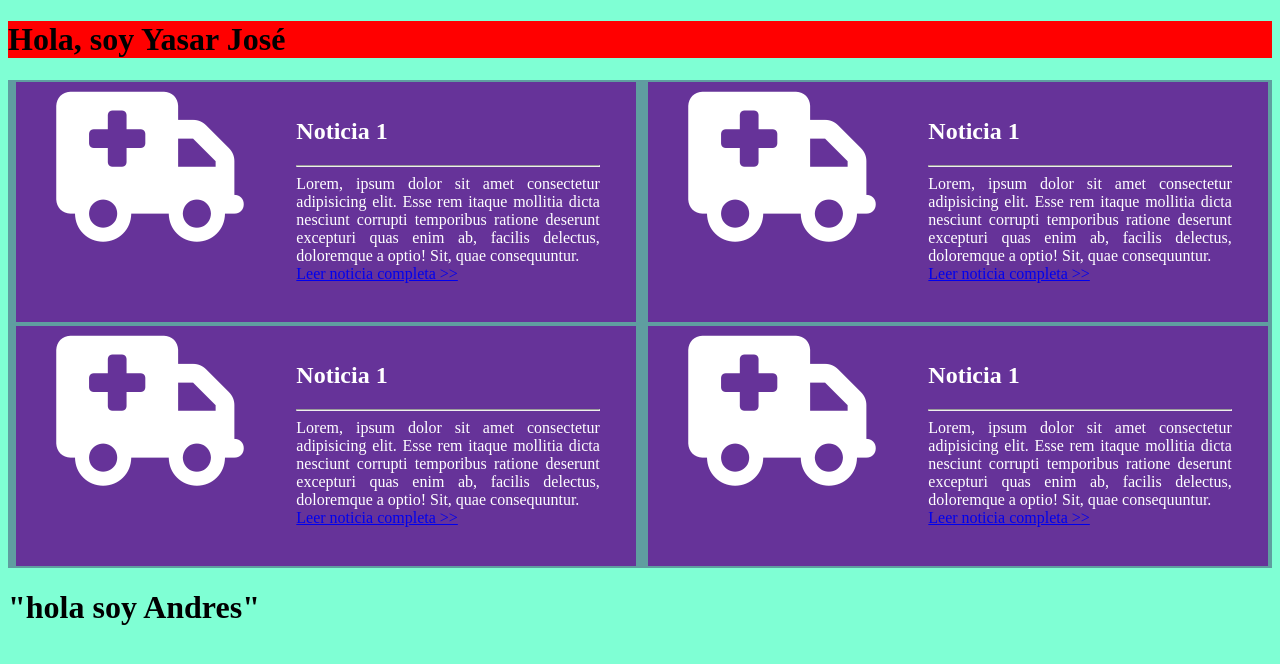
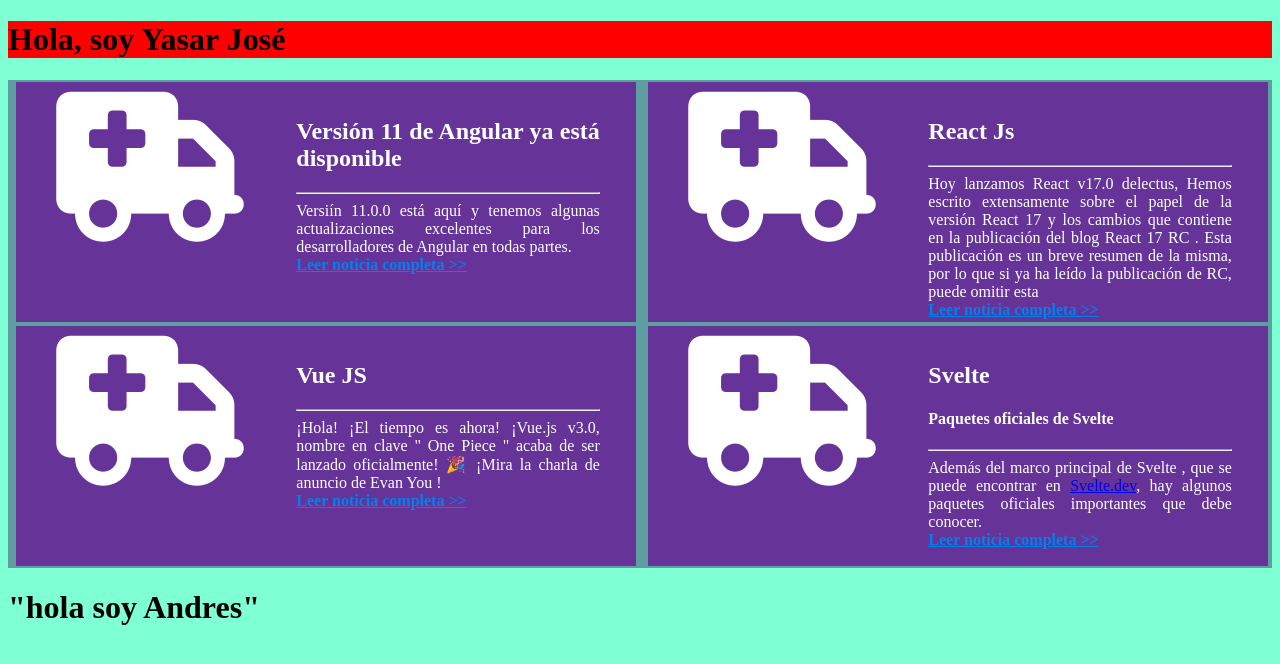
Before and after one commit to equipo73mintic/retoIcicloIII, a website: page src/index.html in a window 1280 px wide. Drawn offline with Linux system fonts and the light colour scheme.

Commit message:
agrega información a las noticias

```diff
--- a/src/index.html
+++ b/src/index.html
@@ -43,11 +43,11 @@
                         <i class="fas fa-ambulance news-logo" style="font-size:150px"></i>
                     </div>
                     <div class="news-text">
-                        <h2 class="news-title">Noticia 1</h2>
+                        <h2 class="news-title">Versión 11 de Angular ya está disponible</h2>
                         <hr>
-                        <p class="news-info" style="margin:0; padding:0;">Lorem, ipsum dolor sit amet consectetur adipisicing elit. Esse rem itaque mollitia dicta nesciunt corrupti temporibus ratione deserunt excepturi quas enim ab, facilis delectus, doloremque a optio! Sit, quae consequuntur.
+                        <p class="news-info" style="margin:0; padding:0;">Versiín 11.0.0 está aquí y tenemos algunas actualizaciones excelentes para los desarrolladores de Angular en todas partes.
                         </p>
-                        <span class="news-url"><a href="#">Leer noticia completa >></a></span>
+                        <span class="news-url"><a href="https://blog.angular.io/version-11-of-angular-now-available-74721b7952f7" target="_blank">Leer noticia completa >></a></span>
                     </div>
                 </div>
                 <div class="news-data">
@@ -55,11 +55,12 @@
                         <i class="fas fa-ambulance news-logo" style="font-size:150px"></i>
                     </div>
                     <div class="news-text">
-                        <h2 class="news-title">Noticia 1</h2>
+                        <h2 class="news-title">React Js</h2>
                         <hr>
-                        <p class="news-info" style="margin:0; padding:0;">Lorem, ipsum dolor sit amet consectetur adipisicing elit. Esse rem itaque mollitia dicta nesciunt corrupti temporibus ratione deserunt excepturi quas enim ab, facilis delectus, doloremque a optio! Sit, quae consequuntur.
+                        <p class="news-info" style="margin:0; padding:0;">Hoy lanzamos React v17.0 delectus, Hemos escrito extensamente sobre el papel de la versión React 17 y los cambios que contiene en la publicación del blog React 17 RC . Esta publicación es un breve resumen de la misma, por lo que
+                            si ya ha leído la publicación de RC, puede omitir esta
                         </p>
-                        <span class="news-url"><a href="#">Leer noticia completa >></a></span>
+                        <span class="news-url"><a href="https://es.reactjs.org/blog/2020/10/20/react-v17.html" target="_blank">Leer noticia completa >></a></span>
                     </div>
                 </div>
             </div>
@@ -69,11 +70,11 @@
                         <i class="fas fa-ambulance news-logo" style="font-size:150px"></i>
                     </div>
                     <div class="news-text">
-                        <h2 class="news-title">Noticia 1</h2>
+                        <h2 class="news-title">Vue JS</h2>
                         <hr>
-                        <p class="news-info" style="margin:0; padding:0;">Lorem, ipsum dolor sit amet consectetur adipisicing elit. Esse rem itaque mollitia dicta nesciunt corrupti temporibus ratione deserunt excepturi quas enim ab, facilis delectus, doloremque a optio! Sit, quae consequuntur.
+                        <p class="news-info" style="margin:0; padding:0;">¡Hola! ¡El tiempo es ahora! ¡Vue.js v3.0, nombre en clave " One Piece " acaba de ser lanzado oficialmente! 🎉 ¡Mira la charla de anuncio de Evan You !
                         </p>
-                        <span class="news-url"><a href="#">Leer noticia completa >></a></span>
+                        <span class="news-url"><a href="https://www.getrevue.co/profile/vuenewsletter/issues/186-vue-js-v3-0-0-one-piece-released-the-state-of-nuxt-js-and-more-272688" target="_blank">Leer noticia completa >></a></span>
                     </div>
                 </div>
                 <div class="news-data">
@@ -81,11 +82,12 @@
                         <i class="fas fa-ambulance news-logo" style="font-size:150px"></i>
                     </div>
                     <div class="news-text">
-                        <h2 class="news-title">Noticia 1</h2>
+                        <h2 class="news-title">Svelte </h2>
+                        <h4>Paquetes oficiales de Svelte</h4>
                         <hr>
-                        <p class="news-info" style="margin:0; padding:0;">Lorem, ipsum dolor sit amet consectetur adipisicing elit. Esse rem itaque mollitia dicta nesciunt corrupti temporibus ratione deserunt excepturi quas enim ab, facilis delectus, doloremque a optio! Sit, quae consequuntur.
+                        <p class="news-info" style="margin:0; padding:0;">Además del marco principal de Svelte , que se puede encontrar en <a href="Svelte.dev" target="_blank">Svelte.dev</a>, hay algunos paquetes oficiales importantes que debe conocer.
                         </p>
-                        <span class="news-url"><a href="#">Leer noticia completa >></a></span>
+                        <span class="news-url"><a href="https://www.sveltenews.com/official-svelte-packages/" target="_blank">Leer noticia completa >></a></span>
                     </div>
                 </div>
             </div>
--- a/src/style.css
+++ b/src/style.css
@@ -58,6 +58,12 @@
 
 .news-text>span.news-url {
     text-align: right;
+    color: white;
+}
+
+.news-text>span.news-url>a {
+    color: rgb(0, 130, 236);
+    font-weight: bold;
 }
 
 #team {}
```
